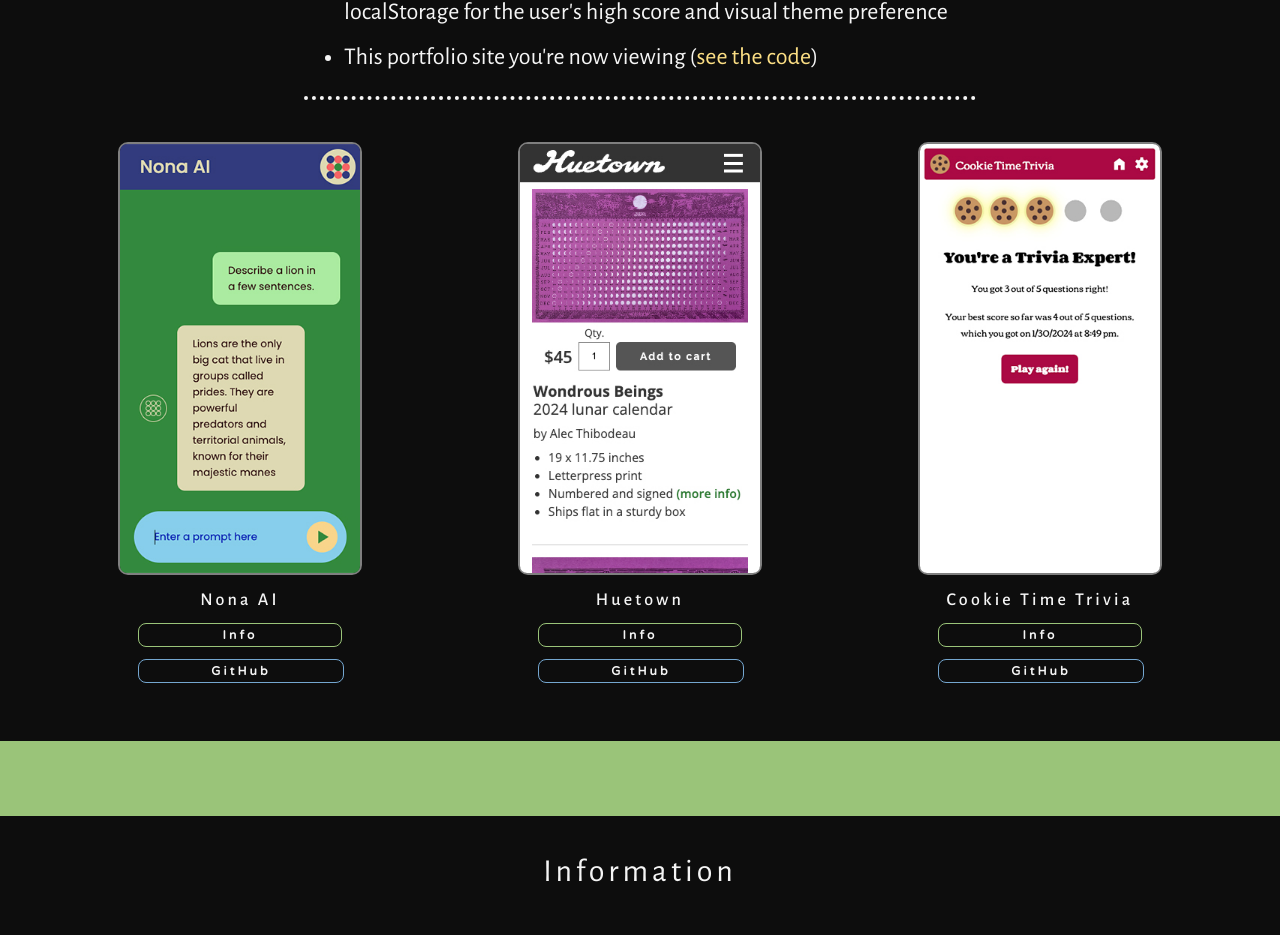
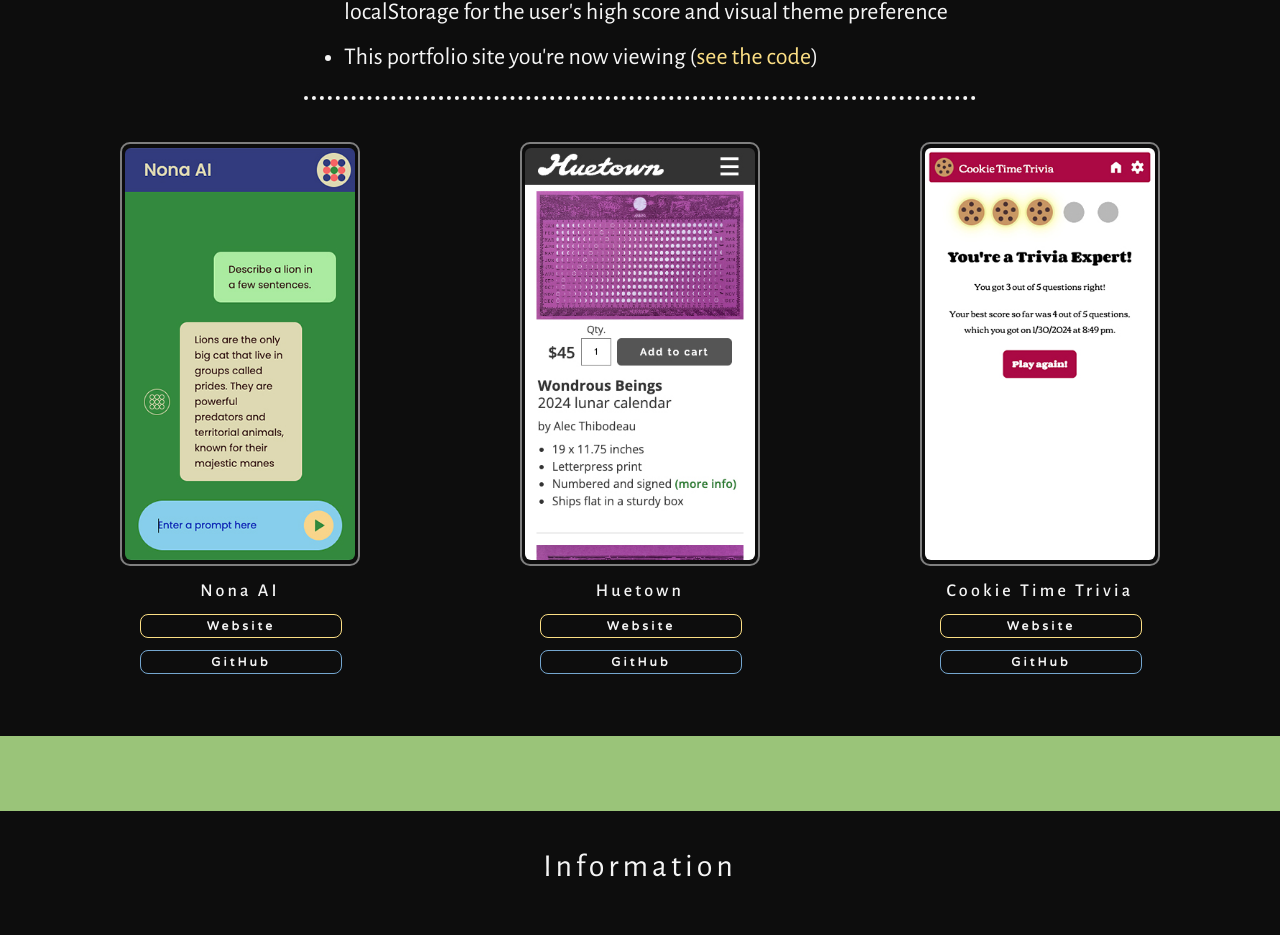
Before and after one commit to alecthibodeau/alecthibodeau.github.io, a React (Create React App) app: page / in a window 1280 px wide. Shown: the part 1508-2443 px from the top of the page. Built offline with nearby package versions, Linux system fonts and the light colour scheme.

Commit message:
Update project styles to improve UX

```diff
--- a/public/index.html
+++ b/public/index.html
@@ -23,7 +23,7 @@
       work correctly both with client-side routing and a non-root public URL.
       Learn how to configure a non-root public URL by running `npm run build`.
     -->
-    <link href="https://fonts.googleapis.com/css2?family=Alegreya+Sans:wght@300;400;500&family=Roboto:wght@300;400;500&family=Varela+Round&display=swap" rel="stylesheet">
+    <link href="https://fonts.googleapis.com/css2?family=Alegreya+Sans:ital,wght@0,100;0,300;0,400;0,500;0,700;0,800;0,900;1,100;1,300;1,400;1,500;1,700;1,800;1,900&family=Roboto:ital,wght@0,100;0,300;0,400;0,500;0,700;0,900;1,100;1,300;1,400;1,500;1,700;1,900&family=Varela+Round&display=swap" rel="stylesheet">
     <title>Alec Thibodeau</title>
   </head>
   <body>
--- a/src/components/Project.tsx
+++ b/src/components/Project.tsx
@@ -12,21 +12,25 @@ function Project(props: ProjectItem): JSX.Element {
 
   return (
     <>
-      <a className="text-link project-link" href={props.website}>
+      <button className="project-details" onClick={handleInfoClick}>
         {
           isInfoClicked ?
           <div className="project-info-container">
             <div className="project-info-title">{props.name}</div>
             <div className="project-info-text-container">
               <div className="project-info-text">{props.infoText}</div>
-              <div>
-                <div className="stack front-end">Front End:</div>
+              <div className="stack">
+                <div className="front-end">Front End</div>
                 <div>{props.frontEndTechnology}</div>
               </div>
-              {props.backEndTechnology && <div>
-                <div className="stack back-end">Back End:</div>
-                <div>{props.backEndTechnology}</div>
-              </div>}
+              {
+                props.backEndTechnology ?
+                <div className="stack">
+                  <div className="stack back-end">Back End</div>
+                  <div>{props.backEndTechnology}</div>
+                </div> :
+                null
+              }
             </div>
           </div> :
           <img
@@ -35,15 +39,11 @@ function Project(props: ProjectItem): JSX.Element {
             alt={props.altText}
           />
         }
-      </a>
-      <div className="project-actions">
-        <div className="project-title">{props.name}</div>
-        <button
-          className={isInfoClicked ? 'clicked' : 'not-clicked'}
-          onClick={handleInfoClick}>
-          Info
-        </button>
-        <a href={props.clientRepo}>GitHub</a>
+      </button>
+      <div className="project-footer">
+        <div className="project-footer-title">{props.name}</div>
+        <a className="project-footer-link" href={props.website}>Website</a>
+        <a className="project-footer-link" href={props.clientRepo}>GitHub</a>
         {
           props.apiRepo ?
           <a href={props.apiRepo}>GitHub (API)</a> :
--- a/src/constants.ts
+++ b/src/constants.ts
@@ -47,7 +47,7 @@ const projectItems: ProjectItem[] = [
     name: 'Nona AI',
     description: 'a custom user interface to submit prompts and then get results back from Google\'s Gemini Nano LLM',
     infoText: 'A custom user interface for Google\'s Gemini Nano LLM',
-    frontEndTechnology: 'React, TypeScript, CSS, SVG',
+    frontEndTechnology: 'React, TypeScript, CSS3, SVG',
     backEndTechnology: 'Google Gemini Nano API',
     altText: 'Mobile screenshot of the Nona AI interface',
     website: hypertextReference.nonaAi,
@@ -70,7 +70,7 @@ const projectItems: ProjectItem[] = [
     id: 'cookieTimeTrivia',
     name: 'Cookie Time Trivia',
     description: 'a quiz interface with CRUD operations on localStorage for the user\'s high score and visual theme preference',
-    infoText: 'A game with multiple categories and user-selectable visual themes',
+    infoText: 'A game with multiple categories and user-selectable themes',
     frontEndTechnology: 'React, TypeScript, React Router, Emotion, CSS3/Sass, SVG, localStorage',
     altText: 'Mobile screenshot of the Cookie Time Trivia game',
     website: hypertextReference.cookieTimeTrivia,
--- a/src/styles/_projects.scss
+++ b/src/styles/_projects.scss
@@ -9,52 +9,59 @@
 }
 
 .project-container {
-  margin: .625rem 1.25rem 1.25rem;
+  margin: .625rem 1.25rem 1.5rem;
 }
 
-.project-link {
-  display: block;
-  width: $project-width;
-  height: 26.8125rem;
+.project-details {
+  display: flex;
+  align-items: center;
+  justify-content: center;
+  width: 15rem;
+  height: 26.5rem;
   border: $border-width-medium solid $fifty-percent-gray;
   border-radius: .625rem;
-  text-decoration: none;
+  background-color: transparent;
 
   &:hover {
-    border-color: $rainbow-yellow;
+    border-color: $rainbow-green;
   }
 }
 
 .project-image {
-  width: $project-width;
-  border-radius: .4375rem;
+  width: 14.375rem;
+  border-radius: .375rem;
 }
 
 .project-info-container {
-  padding: 3rem;
+  display: flex;
+  flex-direction: column;
+  align-self: flex-start;
+  padding: 2rem;
+  font-family: 'Roboto', sans-serif;
+}
 
 .project-info-title {
   margin-bottom: .75rem;
   font-size: 1.25rem;
   font-weight: 700;
   letter-spacing: $letter-spacing-standard;
-    color: $rainbow-yellow;
+  color: $rainbow-green;
 }
 
 .project-info-text-container {
-    font-family: 'Roboto', sans-serif;
   line-height: 1.5rem;
   text-align: left;
   color: $application-font-color;
+  font-size: 1rem;
+}
 
 .project-info-text {
   margin-top: .5rem;
 }
 
 .stack {
-      margin: .75rem auto .375rem;
+  margin-top: 1.25rem;
   font-weight: 700;
-    }
 
   .front-end {
     color: $orange-light;
@@ -64,23 +71,22 @@
     color: $rainbow-red;
   }
 }
+
+.project-footer {
+  display: flex;
+  flex-direction: column;
+  padding: 0 .125rem;
+  margin-top: .5rem;
 }
 
-.project-title {
+.project-footer-title {
   margin: .375rem auto;
   font-size: 1.125rem;
   font-weight: 500;
   letter-spacing: $letter-spacing-standard;
 }
 
-.project-actions {
-  display: flex;
-  flex-direction: column;
-  padding: 0 .125rem;
-  margin-top: .5rem;
-
-  a,
-  button {
+.project-footer-link {
   width: 100%;
   padding: .25rem 0;
   border: $border-width-small solid $fifty-percent-gray;
@@ -95,7 +101,7 @@
   color: $application-font-color;
 
   &:nth-child(2) {
-      border-color: $rainbow-green;
+    border-color: $rainbow-yellow;
   }
 
   &:nth-child(3) {
@@ -114,7 +120,6 @@
     color: $application-background-color;
   }
 }
-}
 
 /* Breakpoint Small */
 
@@ -124,7 +129,7 @@
     padding-bottom: 1rem;
   }
 
-  .project-actions {
+  .project-footer {
     padding: 0 1.25rem;
   }
 }
--- a/src/styles/_variables.scss
+++ b/src/styles/_variables.scss
@@ -40,4 +40,3 @@ $border-width-medium: 2px;
 $element-width-standard: 15rem;
 $element-width-large: 62.5rem;
 $pattern-item-dimension-standard: 25px;
-$project-width: $element-width-standard;
```
Lines whose indentation alone changed are shown as unchanged.
